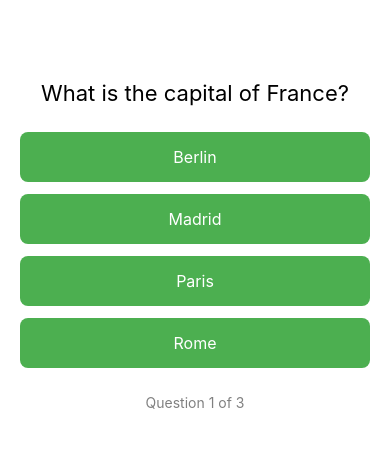
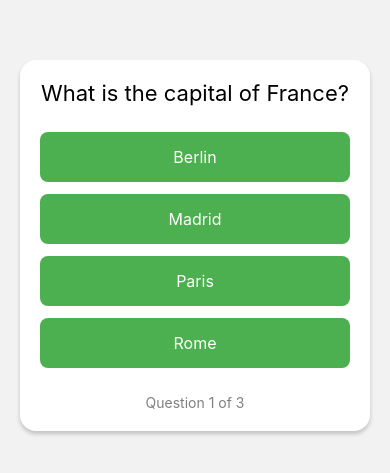
Before and after one commit to kibria-khandaker/QuizTestApp, a React Native app: screen / in a window 390 px wide. Shown: the part 177-650 px from the top of the page. Built offline with nearby package versions, Linux system fonts and the light colour scheme.

Commit message:
question's UI style updated

```diff
--- a/src/screens/QuizScreen.js
+++ b/src/screens/QuizScreen.js
@@ -1,7 +1,9 @@
 import React, { useState } from 'react';
-import { View, Text, StyleSheet } from 'react-native';
+import { View, Text, StyleSheet, Dimensions } from 'react-native';
 import { questions } from '../data/questions';
 import OptionButton from '../components/OptionButton';
+
+const { width } = Dimensions.get('window');
 
 export default function QuizScreen({ setScore, finishQuiz }) {
   const [currentIndex, setCurrentIndex] = useState(0);
@@ -16,7 +18,6 @@ export default function QuizScreen({ setScore, finishQuiz }) {
       setScore(prev => prev + 1);
     }
 
-    // Auto move to next question after 1 second
     setTimeout(() => {
       setSelectedOption(null);
       setIsAnswered(false);
@@ -30,7 +31,7 @@ export default function QuizScreen({ setScore, finishQuiz }) {
   };
 
   const getOptionColor = (option) => {
-    if (!isAnswered) return '#4CAF50'; // default green
+    if (!isAnswered) return '#4CAF50';
     if (option === questions[currentIndex].correctAnswer) return 'green';
     if (option === selectedOption && option !== questions[currentIndex].correctAnswer) return 'red';
     return '#4CAF50';
@@ -38,6 +39,7 @@ export default function QuizScreen({ setScore, finishQuiz }) {
 
   return (
     <View style={styles.container}>
+      <View style={styles.card}>
         <Text style={styles.question}>{questions[currentIndex].question}</Text>
 
         {questions[currentIndex].options.map((option, index) => (
@@ -53,11 +55,23 @@ export default function QuizScreen({ setScore, finishQuiz }) {
           Question {currentIndex + 1} of {questions.length}
         </Text>
       </View>
+    </View>
   );
 }
 
 const styles = StyleSheet.create({
-  container: { flex: 1, padding: 20, justifyContent: 'center' },
+  container: { flex: 1, justifyContent: 'center', alignItems: 'center', backgroundColor: '#f2f2f2' },
+  card: {
+    width: width - 40,
+    backgroundColor: '#fff',
+    padding: 20,
+    borderRadius: 16,
+    shadowColor: '#000',
+    shadowOffset: { width: 0, height: 3 },
+    shadowOpacity: 0.2,
+    shadowRadius: 4,
+    elevation: 5,
+  },
   question: { fontSize: 22, marginBottom: 20, textAlign: 'center' },
   progress: { marginTop: 20, textAlign: 'center', color: 'gray' },
 });
```
Lines whose indentation alone changed are shown as unchanged.
